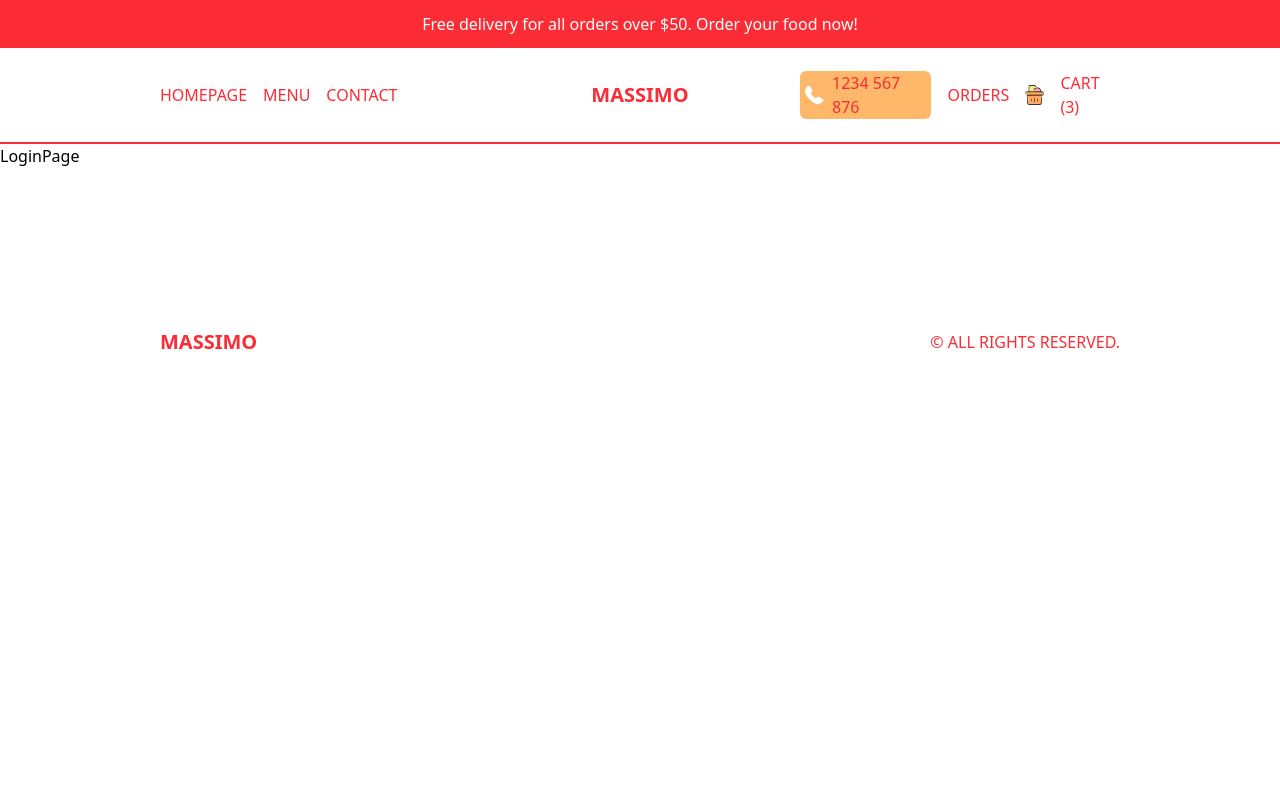
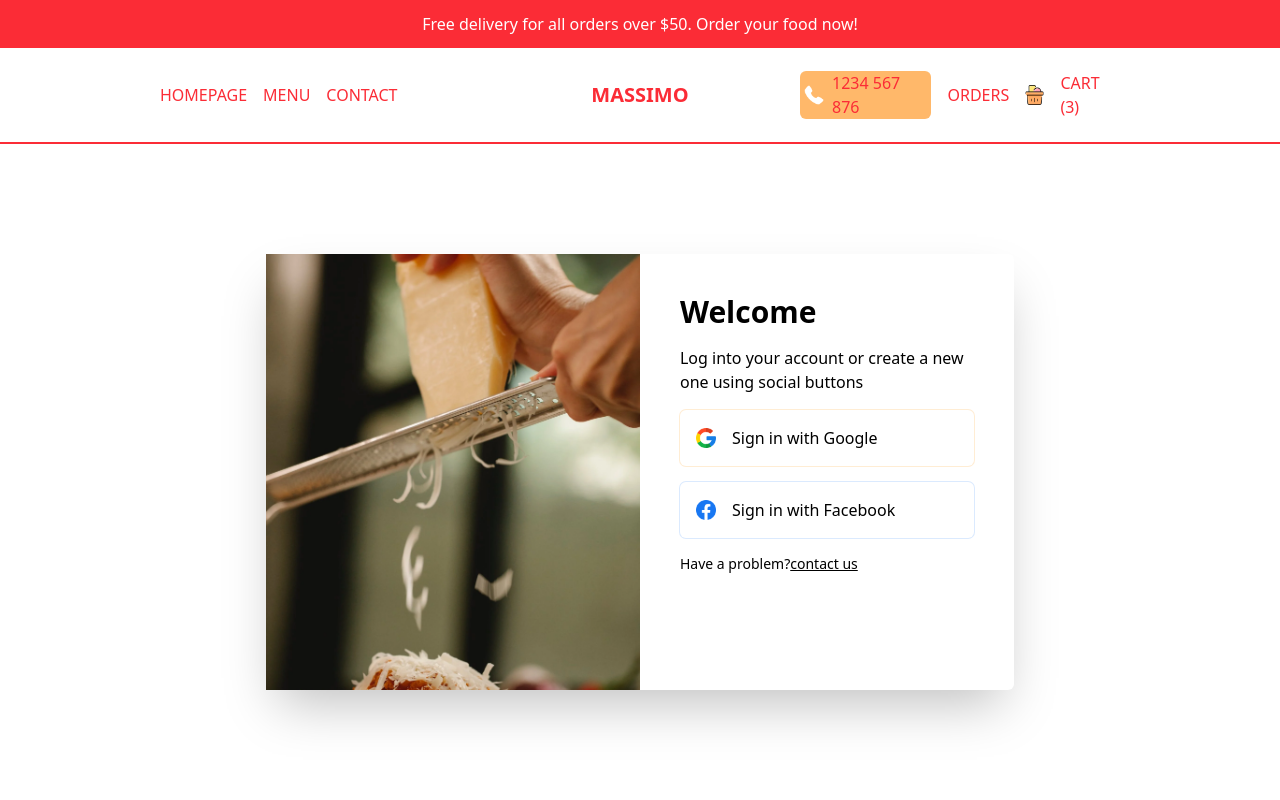
Before and after one commit to nabeel4557/restaurand, a Next.js app: page /login in a window 1280 px wide. Shown: the top 800 px of the page. Built offline with nearby package versions, Linux system fonts and the light colour scheme.

Commit message:
login page design completed

```diff
--- a/src/app/login/page.tsx
+++ b/src/app/login/page.tsx
@@ -1,9 +1,58 @@
-import React from 'react'
+import Image from "next/image";
+import Link from "next/link";
+import React from "react";
 
 function LoginPage() {
-  return (
-    <div>LoginPage</div>
-  )
+    return (
+        <div className="p-4 h-[calc(100vh-6rem)] md:h-[calc(100vh-9rem)] flex items-center justify-center">
+            {/* box */}
+            <div className="h-full shadow-2xl rounded-md flex flex-col md:flex-row md:h-[70%] md:w-full lg:w-[60%] 2xl:w-1/2">
+                {/* image container */}
+                <div className="relative h-1/3 w-full md:h-full md:w-1/2">
+                    <Image
+                        src="/loginBg.png"
+                        alt=""
+                        fill
+                        className=" object-cover"
+                    />
+                </div>
+                {/* form container */}
+                <div className="p-10 flex flex-col gap-4 md:w-1/2 ">
+                    <h1 className=" font-bold text-xl xl:text-3xl">Welcome</h1>
+                    <p>
+                        Log into your account or create a new one using social
+                        buttons
+                    </p>
+                    <button className="flex items-center gap-4 p-4 ring-1 ring-orange-100 rounded-md">
+                        <Image
+                            src="/google.png"
+                            alt=""
+                            width={20}
+                            height={20}
+                            className=" object-contain"
+                        />
+                        <span>Sign in with Google</span>
+                    </button>
+                    <button className="flex items-center gap-4 p-4 ring-1 ring-blue-100 rounded-md">
+                        <Image
+                            src="/facebook.png"
+                            alt=""
+                            width={20}
+                            height={20}
+                            className=" object-contain"
+                        />
+                        <span>Sign in with Facebook</span>
+                    </button>
+                    <p className=" text-sm">
+                        Have a problem?
+                        <Link className=" underline" href="/">
+                            contact us
+                        </Link>
+                    </p>
+                </div>
+            </div>
+        </div>
+    );
 }
 
-export default LoginPage
+export default LoginPage;
--- a/src/components/Menu.tsx
+++ b/src/components/Menu.tsx
@@ -36,7 +36,7 @@
                 />
             )}
 
-            {open && <div className="bg-red-500 absolute left-0 top-24 text-white h-[calc(100vh-6rem)] flex flex-col gap-8 items-center justify-center text-3xl w-full">
+            {open && <div className="bg-red-500 z-30 absolute left-0 top-24 text-white h-[calc(100vh-6rem)] flex flex-col gap-8 items-center justify-center text-3xl w-full">
                 {links.map((item, id) => (
                     <Link
                         href={item.url}
```
